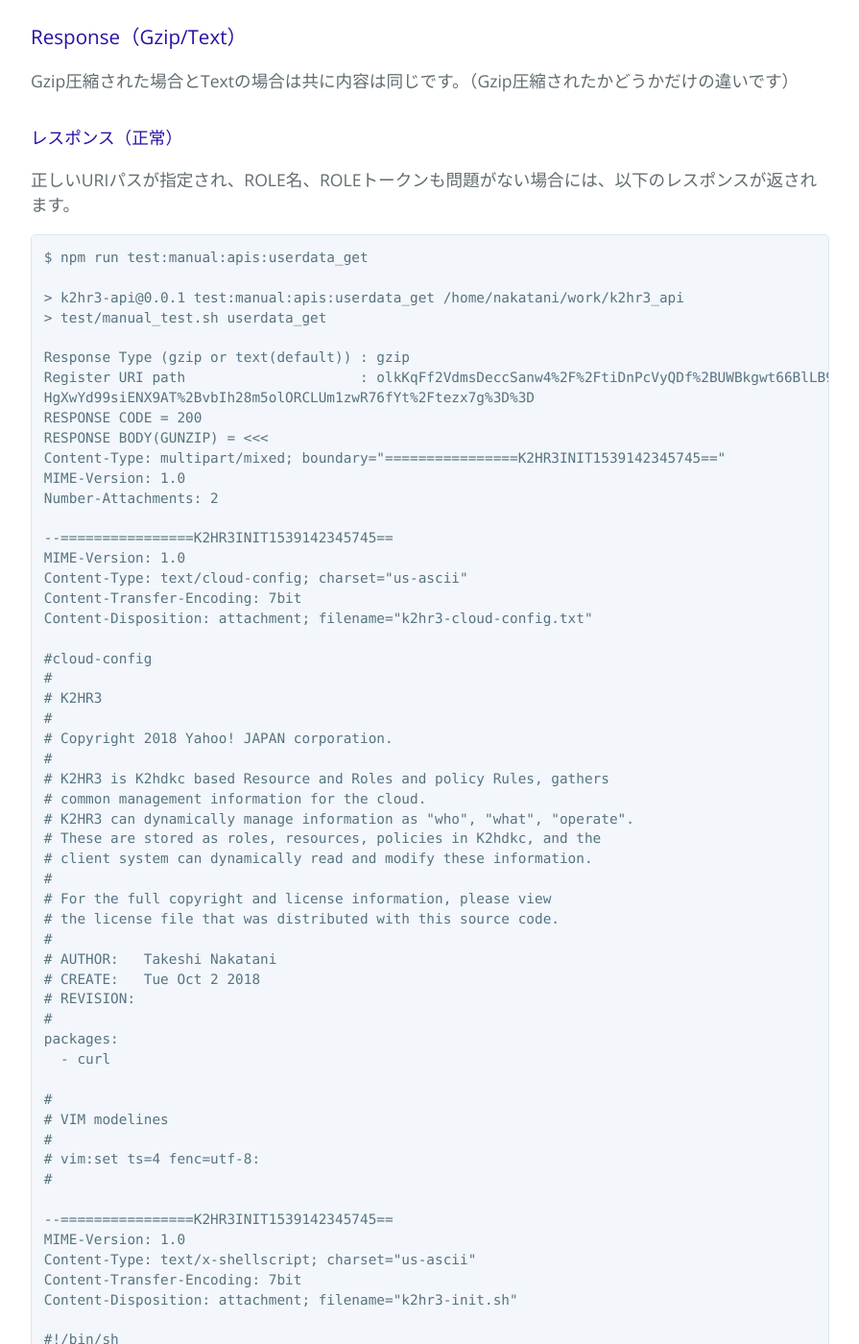
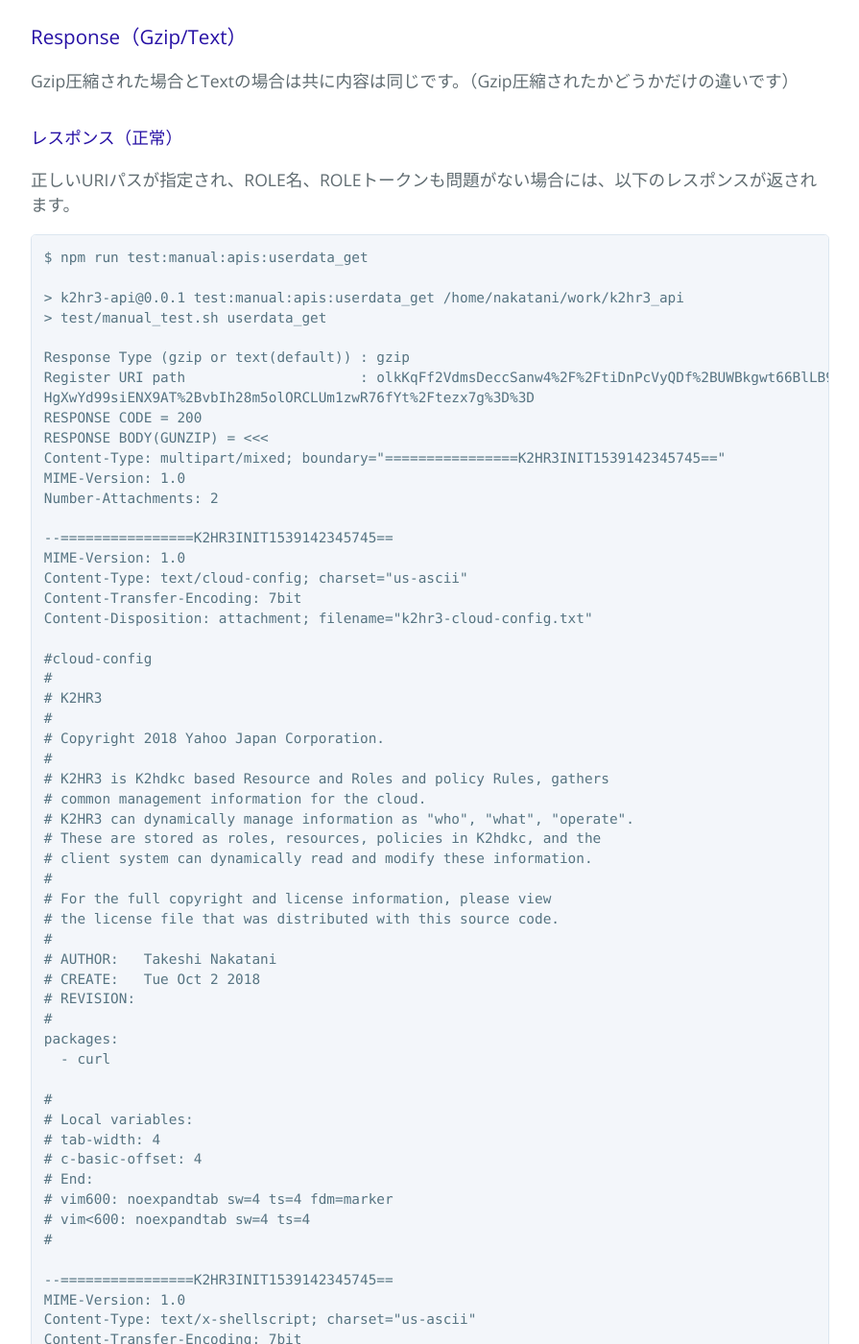
Before and after one commit to yahoojapan/k2hr3, a Jekyll site: the page built from api_userdataja.md, in a window 1280 px wide and 1400 px high, scrolled down 1605 px. Shown: the whole window at 96% size, without its empty margins (192-1087 px from the left). Built offline with Jekyll 4.4.1, drawn with Linux system fonts in a browser that asks for light colours; some of the changed text lies outside the part shown.

Commit message:
[gh-pages] Updated header and footer in comment lines

```diff
--- a/api_userdataja.md
+++ b/api_userdataja.md
@@ -83,7 +83,7 @@ Content-Disposition: attachment; filename="k2hr3-cloud-config.txt"
 #
 # K2HR3
 #
-# Copyright 2018 Yahoo! JAPAN corporation.
+# Copyright 2018 Yahoo Japan Corporation.
 #
 # K2HR3 is K2hdkc based Resource and Roles and policy Rules, gathers
 # common management information for the cloud.
@@ -102,9 +102,12 @@ packages:
   - curl
 
 #
-# VIM modelines
-#
-# vim:set ts=4 fenc=utf-8:
+# Local variables:
+# tab-width: 4
+# c-basic-offset: 4
+# End:
+# vim600: noexpandtab sw=4 ts=4 fdm=marker
+# vim<600: noexpandtab sw=4 ts=4
 #
 
 --================K2HR3INIT1539142345745==
@@ -117,7 +120,7 @@ Content-Disposition: attachment; filename="k2hr3-init.sh"
 #
 # K2HR3
 #
-# Copyright 2018 Yahoo! JAPAN corporation.
+# Copyright 2018 Yahoo Japan Corporation.
 #
 # K2HR3 is K2hdkc based Resource and Roles and policy Rules, gathers
 # common management information for the cloud.
@@ -187,9 +190,12 @@ echo "`date "+%Y-%m-%d %H:%M:%S,%3N"` - ${SCRIPTNAME}[INFO]: initialize host inf
 exit 0
 
 #
-# VIM modelines
-#
-# vim:set ts=4 fenc=utf-8:
+# Local variables:
+# tab-width: 4
+# c-basic-offset: 4
+# End:
+# vim600: noexpandtab sw=4 ts=4 fdm=marker
+# vim<600: noexpandtab sw=4 ts=4
 #
 --================K2HR3INIT1539142345745==--
 <<<
@@ -217,7 +223,7 @@ Content-Disposition: attachment; filename="k2hr3-init-error.sh"
 #
 # K2HR3
 #
-# Copyright 2018 Yahoo! JAPAN corporation.
+# Copyright 2018 Yahoo Japan Corporation.
 #
 # K2HR3 is K2hdkc based Resource and Roles and policy Rules, gathers
 # common management information for the cloud.
@@ -240,9 +246,12 @@ echo "`date "+%Y-%m-%d %H:%M:%S,%3N"` - ${SCRIPTNAME}[ERROR]: Invalid userdata f
 exit 1
 
 #
-# VIM modelines
-#
-# vim:set ts=4 fenc=utf-8:
+# Local variables:
+# tab-width: 4
+# c-basic-offset: 4
+# End:
+# vim600: noexpandtab sw=4 ts=4 fdm=marker
+# vim<600: noexpandtab sw=4 ts=4
 #
 
 --================K2HR3INIT1539138817839==--
```
Also changed, not shown: api_userdata.md (+21 -12 lines), 1 other file.
